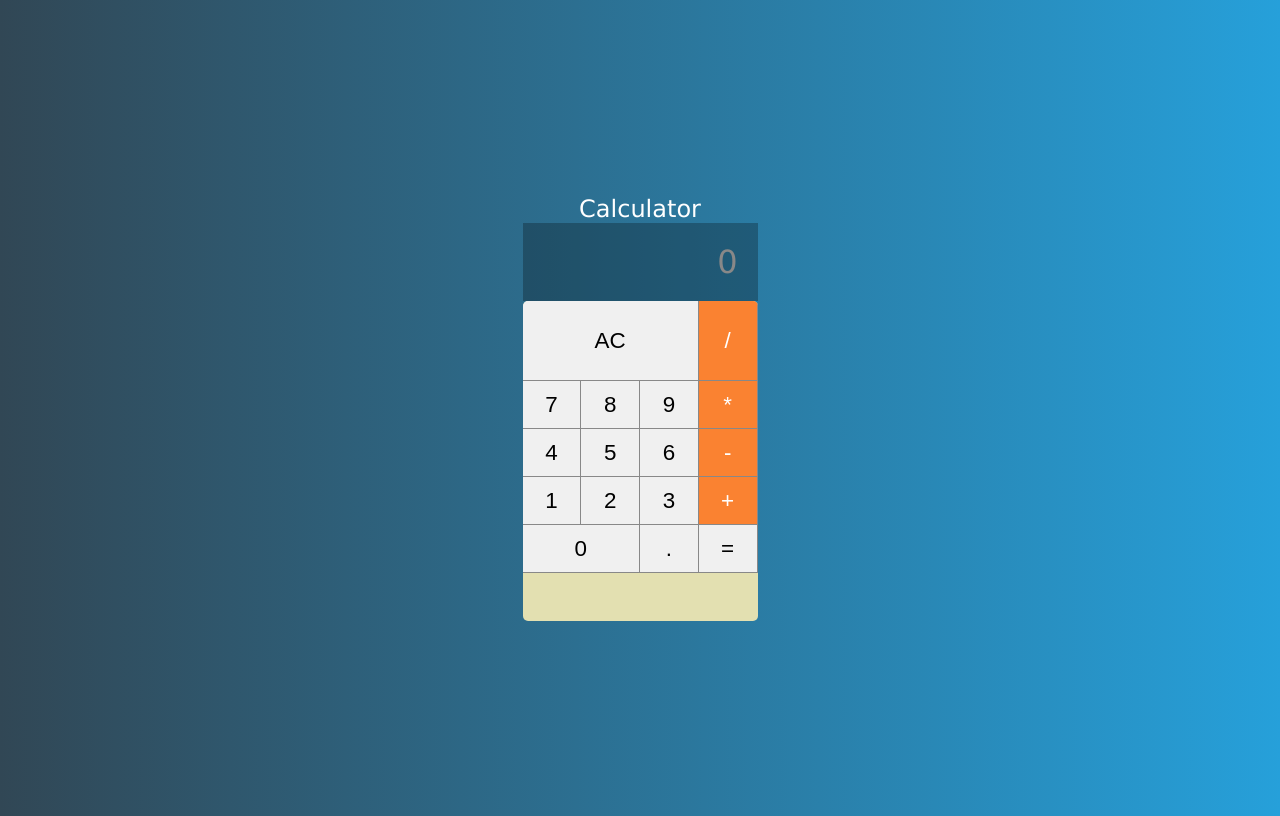
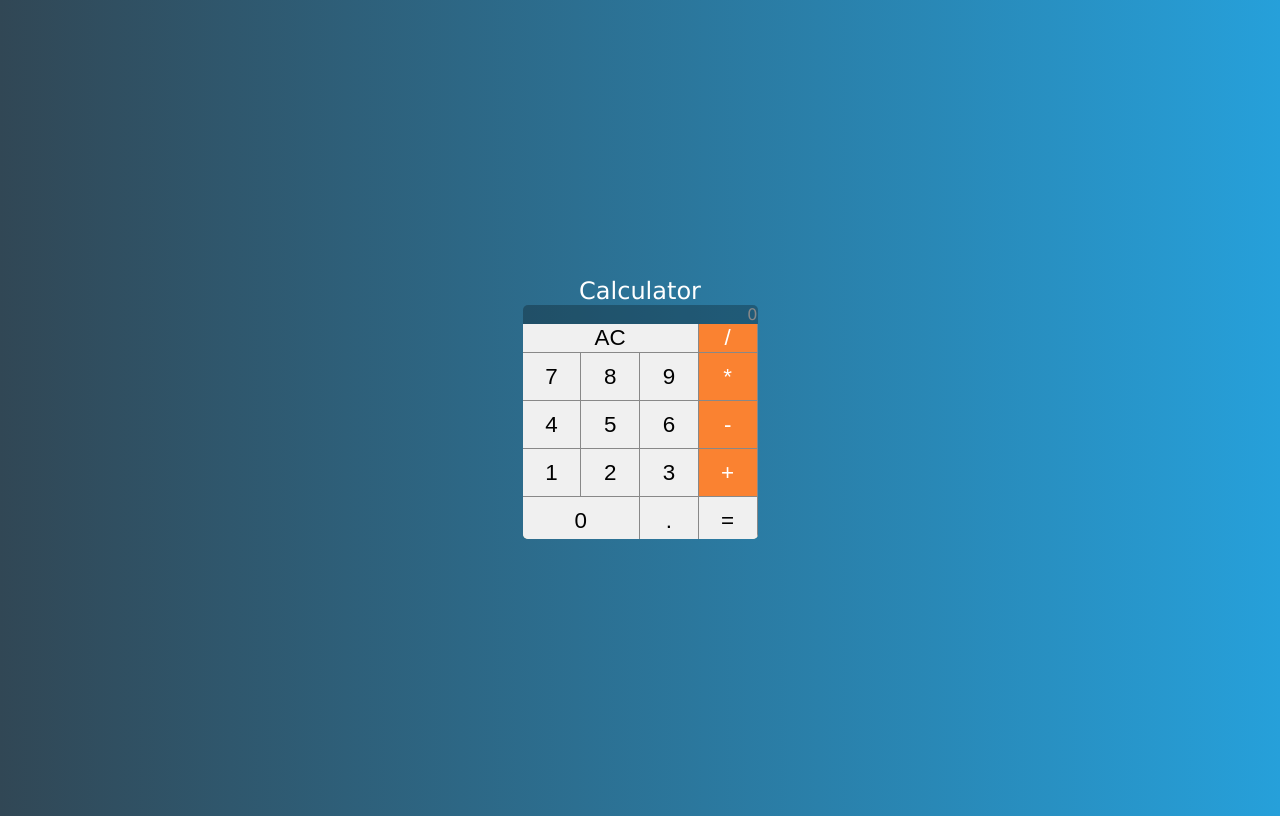
Before and after one commit to italoknd/Curso-REACT-JS, a React (Vite) app in the folder react-fundamentals/: page /calculadora in a window 1280 px wide. Built offline with nearby package versions, Linux system fonts and the light colour scheme.

Commit message:
feat: add novas propriedades css

```diff
--- a/react-fundamentals/src/components/calculadora/calculator.css
+++ b/react-fundamentals/src/components/calculadora/calculator.css
@@ -1,7 +1,7 @@
 .calculadora {
-  height: 320px;
+  height: 215px;
   width: 235px;
-  border-radius: 5px;
+  border-radius: 0px 0px 5px 5px;
   overflow: hidden;
   background-color: rgb(227, 224, 177);
   display: grid;
--- a/react-fundamentals/src/components/calculadora/components/display.css
+++ b/react-fundamentals/src/components/calculadora/components/display.css
@@ -2,10 +2,18 @@
     background-color: #0004;
     color: #888;
     grid-column: span 4;
-
+    border-radius: 5px 5px 0px 0px;
     display: flex;
     justify-content: flex-end;
     align-items: center;
-    padding: 20px;
+}
+
+.result {
+    width: 215px;
+    padding: 10px;
     font-size: 2em;
+    overflow-x: hidden;
+    white-space: nowrap;
+    cursor: grab;
+    -webkit-overflow-scrolling: touch;
 }
```
